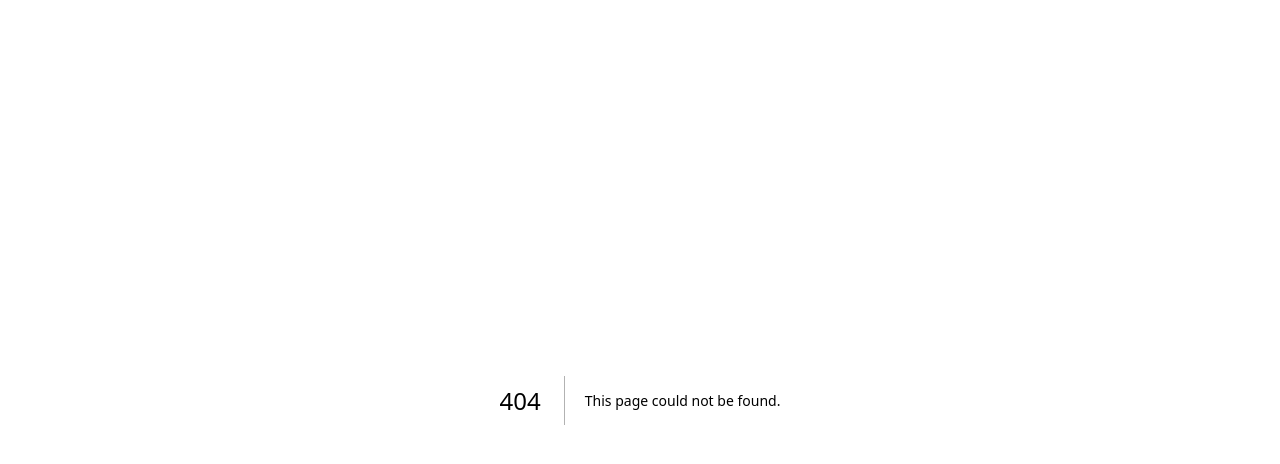
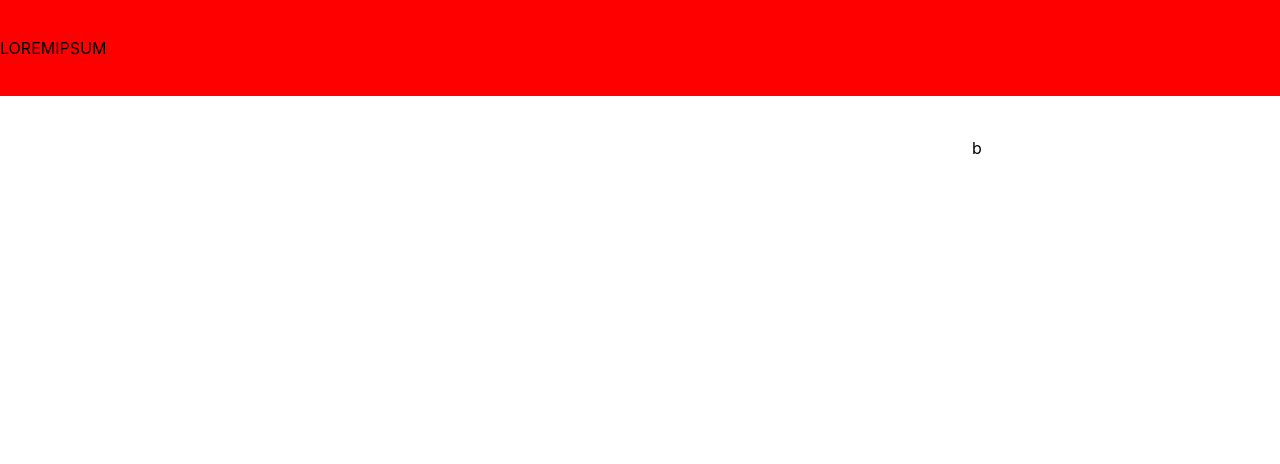
Before and after one commit to Mikaelbr073/eufiscal-web, a Next.js app: page /denuncias in a window 1280 px wide. Before the commit this address had no page. Shown: the top 464 px of the page. Built offline with nearby package versions, Linux system fonts and the light colour scheme.

Commit message:
Criado a Pagina denuncias

```diff
--- /dev/null
+++ b/src/pages/denuncias.tsx
@@ -0,0 +1,42 @@
+import Head from 'next/head'
+import Image from 'next/image'
+import Column from '../components/Grid/Column'
+import Container from '../components/Grid/Container'
+import Row from '../components/Grid/Row'
+import Header from '../components/Header'
+import HeroSection from '../components/HeroSection'
+import styles from '../styles/Home.module.css'
+
+export default function Home() {
+  return (
+    <div>
+      <Head>
+        <title>Create Next App</title>
+        <meta name="description" content="Generated by create next app" />
+        <link rel="icon" href="/favicon.ico" />
+      </Head>
+
+      <Container type='fluid'>
+        <Row gutter={16}>
+
+          <Column sm={8} md={4} lg={8} xl={4} xxl={12}>
+            <Header />
+          </Column>
+
+          <Column sm={8} md={4} lg={8} xl={4} xxl={9}>
+
+          </Column>
+
+          <Column sm={8} md={4} lg={8} xl={4} xxl={3}>
+            b
+          </Column>
+
+        </Row>
+      </Container>
+
+      {/* <footer className={styles.footer}>
+
+      </footer> */}
+    </div>
+  )
+}
```
